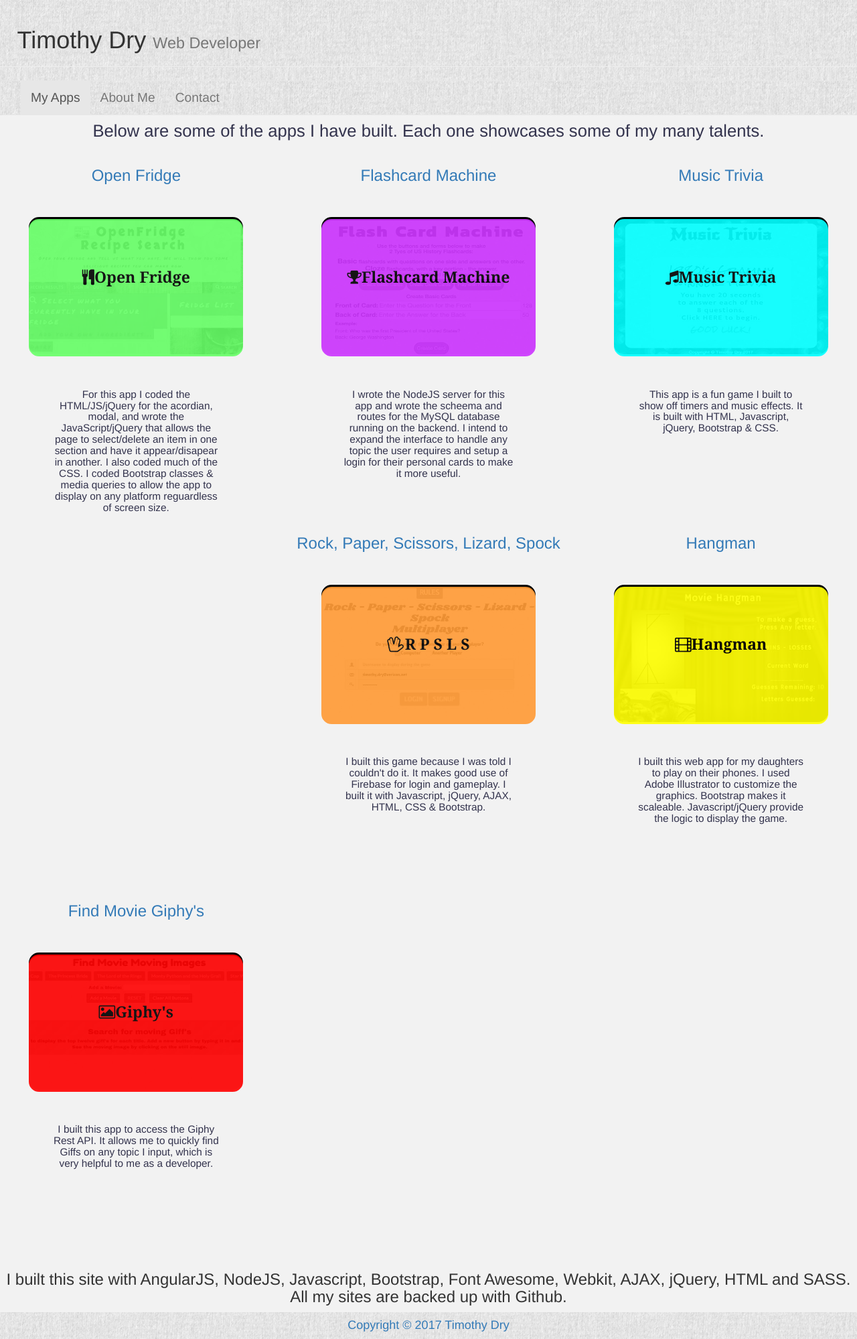
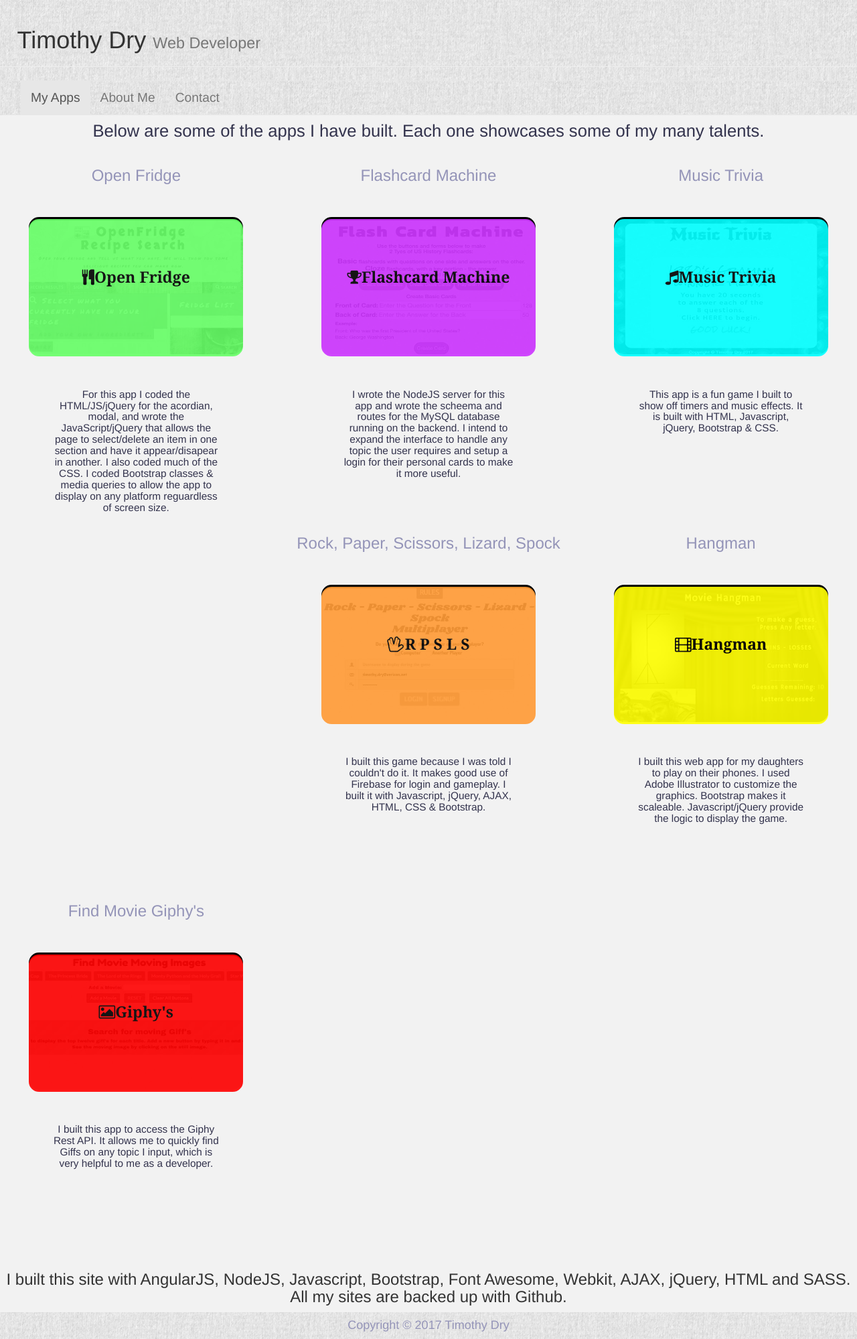
Before and after one commit to dryguy99/Portfolio2, a PHP site: page / in a window 1280 px wide. Shown: the whole page at 67% size. Run offline with PHP 8.4, Linux system fonts and the light colour scheme; some libraries are stand-ins or nearby versions.

Commit message:
updated links

```diff
--- a/public/css/input.scss
+++ b/public/css/input.scss
@@ -1,4 +1,5 @@
 $appFontColor: #33334d;
+
 
 @mixin transition($settings) {
   -webkit-transition: $settings;
@@ -9,6 +10,11 @@ $appFontColor: #33334d;
 }
 .mytitle {
   line-height: 1.0;
+  color: #9494b8;
+}
+.mytitle:hover {
+  text-decoration: none;
+  color: #33334d;
 }
 .appname {
   padding-top: 45px;
--- a/public/css/output.css
+++ b/public/css/output.css
@@ -1,5 +1,10 @@
 .mytitle {
-  line-height: 1.0; }
+  line-height: 1.0;
+  color: #9494b8; }
+
+.mytitle:hover {
+  text-decoration: none;
+  color: #33334d; }
 
 .appname {
   padding-top: 45px;
--- a/public/index.html
+++ b/public/index.html
@@ -66,7 +66,7 @@
         <div class="row">
           <div class="col-xs-12 col-sm-6 col-md-4 col-lg-4 text-center" ng-repeat="dataset in information">
             <!-- start app card --->
-            <a class="applink" href={{dataset.datalink}} target="_blank" rel="noopener"><h3 class="mytitle">{{dataset.datalinkname}}</h3></a>
+            <a class="applink mytitle" href={{dataset.datalink}} target="_blank" rel="noopener"><h3 class="mytitle">{{dataset.datalinkname}}</h3></a>
             <div class="flip">
               <div class="card" ng-class="{'flipped':isFlipped}" ng-click="isFlipped=!isFlipped">
                 <div class="face front">
@@ -282,7 +282,7 @@
 
     <footer class="row">
       <div class="col-sm-12 col-md-12 col-lg-12 text-center">
-        <a id="me" href="http://www.timdry.net"><h4>Copyright &copy; 2017 Timothy Dry</h4></a>
+        <a id="me" class="mytitle" href="http://www.timdry.net"><h4>Copyright &copy; 2017 Timothy Dry</h4></a>
       </div>
     </footer>
 
```
Also changed, not shown: 1 other file.
